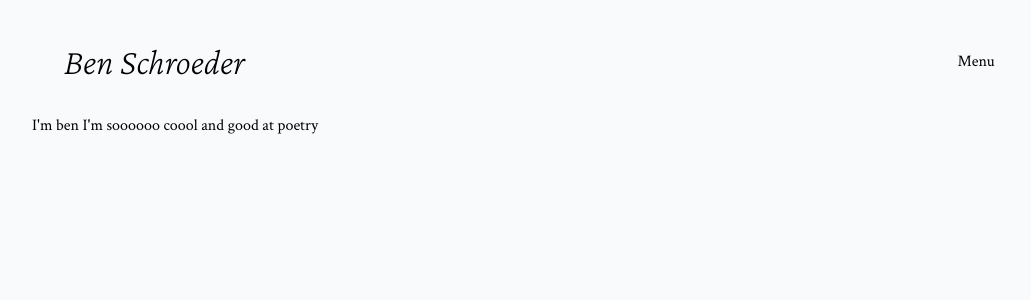
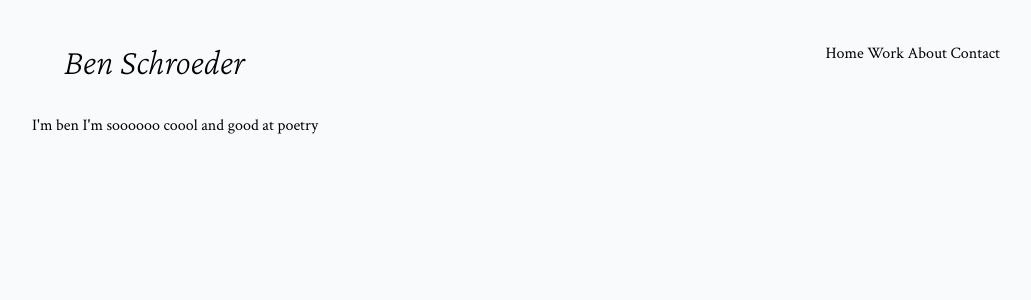
Before and after one commit to goldet/benspoetryapp, a Next.js app: page /about/bio in a window 1280 px wide. Shown: the top 300 px of the page, without its empty margins (108-1139 px from the left). Built offline with nearby package versions, Linux system fonts and the light colour scheme; a web font is replaced by a local one.

Commit message:
inline menu for large screen, needs styling

```diff
--- /dev/null
+++ b/components/navbar/MenuBig.jsx
@@ -0,0 +1,22 @@
+import DropdownMenu from "../utility/DropdownMenu";
+import SectionsBig from "./SectionsBig";
+
+const MenuBig = ({ dropdown, setDropdown }) => {
+  // inline style define variable for each
+  //  custom css calculates time for staggered animation
+  return (
+    <div>
+       {!dropdown && (
+      <SectionsBig setDropdown={setDropdown}/> )}
+      {dropdown === "work" && (
+        <DropdownMenu name="work" slugs={["poetry", "essays"]} />
+      )}
+      {dropdown === "about" && (
+        <DropdownMenu name="about" slugs={["bio", "cv"]} />
+      )}
+    </div>
+
+  );
+};
+
+export default MenuBig;
--- a/components/navbar/Navbar.jsx
+++ b/components/navbar/Navbar.jsx
@@ -1,8 +1,10 @@
 import Link from "next/link";
-import { useEffect, useRef, useState } from "react";
+import { useEffect, useRef, useState, useMediaQuery } from "react";
 import Menu from "./Menu";
 import { CgArrowLongLeft } from "react-icons/cg";
 import Sections from "./Sections";
+import {useMedia} from 'react-use';
+import MenuBig from "./MenuBig";
 
 
 // WINDOW IS NOT DEFINED ?!?!
@@ -10,9 +12,12 @@ const Navbar = () => {
   const [mainMenu, setMainMenu] = useState(false);
   const [dropdown, setDropdown] = useState(null);
   const ref = useRef();
+  const isWide = useMedia('(min-width: 480px)', 1);
+
 
   useEffect(() => {
     function handleClickOutside(event) {
+
 
       console.log(window.innerWidth)
       if (!ref.current?.contains(event.target)) {
@@ -47,6 +52,15 @@ const Navbar = () => {
         </h2>
 
         {/* {window.innerWidth <= 640 ? */}
+
+        {isWide ? ( <div ref={ref}>
+           <MenuBig dropdown={dropdown}
+           setDropdown={setDropdown} /></div>
+
+
+
+
+        ) : (
         <div ref={ref} className="relative">
           <div
             className={`${
@@ -62,7 +76,7 @@ const Navbar = () => {
             </button>
           </div>
           {mainMenu && <Menu dropdown={dropdown} setDropdown={setDropdown} />}
-        </div>
+        </div>  )}
         {/* :
         <div>
           <Sections />
--- /dev/null
+++ b/components/navbar/SectionsBig.jsx
@@ -0,0 +1,29 @@
+import Link from "next/link";
+import styles from "../../styles/menuAnimation.module.css";
+
+
+const SectionsBig = ({ setDropdown }) => {
+  return (
+    <>
+          <div>
+          <li className="inline">
+            <Link href="/">Home</Link>
+          </li>
+
+          <li className="inline">  {/* NEED TO PUT THIS BACK IN! {styles.reveal} style={{ "--i": "1" }} */}
+            <button onClick={() => setDropdown("work")}>Work</button>
+          </li>
+
+          <li className="inline">  {/* NEED TO PUT THIS BACK IN! {styles.reveal} style={{ "--i": "2" }} */}
+            <button onClick={() => setDropdown("about")}>About </button>
+          </li>
+
+          <li className="inline">
+            <Link href="/contact"> Contact</Link>
+          </li>
+          </div>
+        </>
+  )
+};
+
+export default SectionsBig;
--- a/package.json
+++ b/package.json
@@ -15,7 +15,8 @@
     "next": "13.1.1",
     "react": "18.2.0",
     "react-dom": "18.2.0",
-    "react-icons": "^4.7.1"
+    "react-icons": "^4.7.1",
+    "react-use": "^17.4.0"
   },
   "devDependencies": {
     "autoprefixer": "^10.4.13",
```
Also changed, not shown: components/navbar/useMediaQuery.jsx (added, +51 -0 lines), 1 other file (tests, documents, lock files or other folders).
